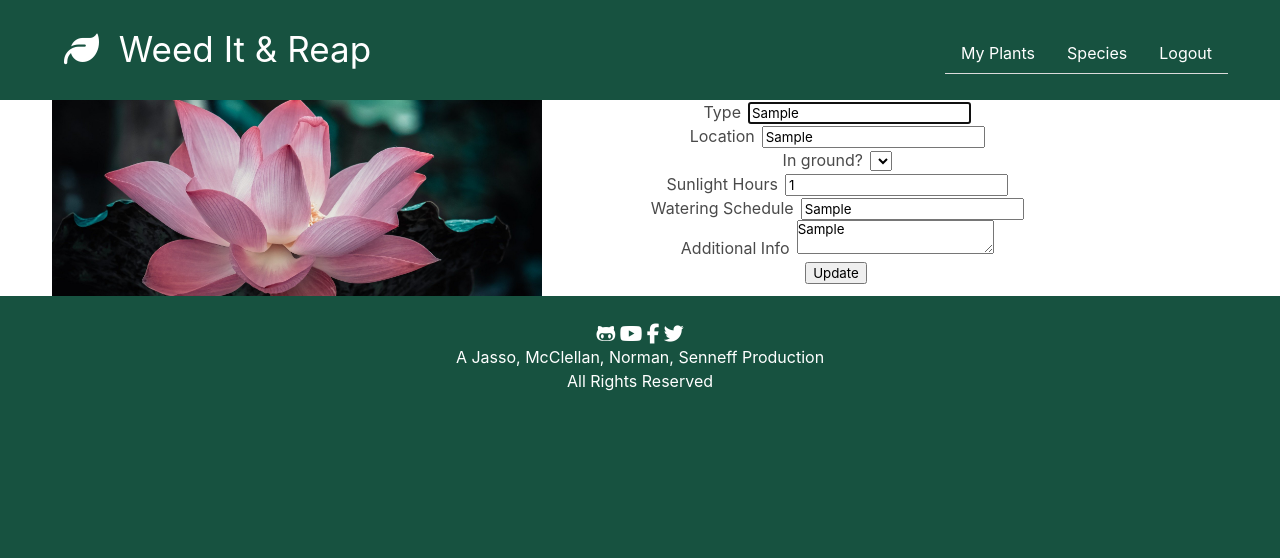
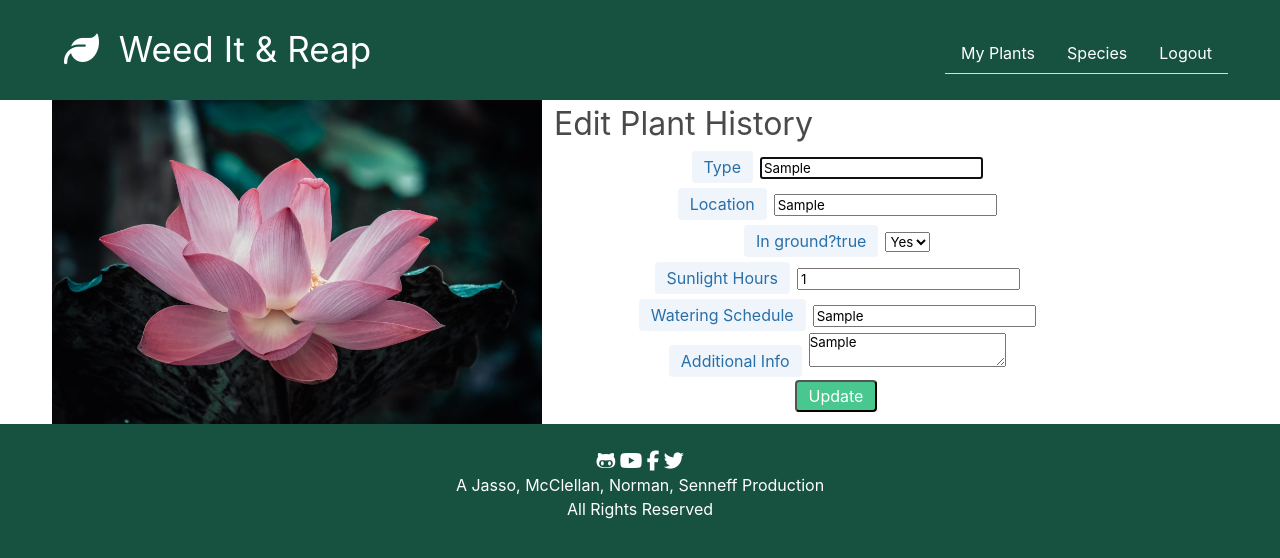
Before and after one commit to CucciPro/proj2-group6-1, a Node server app: page /edit-plant-history/1 in a window 1280 px wide. Shown: the top 558 px of the page. Run offline with Node 20, Linux system fonts and the light colour scheme; a user stored in the database is signed in; tables that the repository leaves empty hold one stand-in row (values such as "Sample post"); lists and menus that the app fills with data are empty; some libraries are stand-ins or nearby versions.

Commit message:
fixing what the other's wouldn't or couldn't.  got history routes working. got history to display on plant-edit.  fixed css.  didn't have time to fix all bugs the rest of the group was having/introduced.  broad-strokes are better than they were

```diff
--- a/controllers/history-routes.js
+++ b/controllers/history-routes.js
@@ -1,8 +1,9 @@
 const router = require("express").Router();
-const { User, My_Plants, Plant_Species, Plant_History, Species_Type } = require("../models");
+const { Plant_Species, Plant_History} = require("../models");
 const withAuth = require("../utils/auth");
 
-router.get("/new-plant-history", withAuth, (req, res) => {
+router.get("/new-plant-history/:id", withAuth, (req, res) => {
+    const this_plant_id = req.params.id;
     Plant_Species.findAll({
         attributes: ['species_id', 'common_name', 'botanical_name'],
         order: [
@@ -13,6 +14,7 @@ router.get("/new-plant-history", withAuth, (req, res) => {
      const speciesItems = dbSpeciesData.map((speciesItem) => speciesItem.get({ plain: true }));
       res.render("new-plant-history", {
         layout: "main",
+        this_plant_id,
         speciesItems
       });
     })
@@ -24,6 +26,7 @@ router.get("/new-plant-history", withAuth, (req, res) => {
 
 router.post("/new-plant-history", withAuth, (req, res) => {
     const body = req.body;
+    console.log(body);
     Plant_History.create({ ...body, user_id: req.session.userId })
     .then(newPlantHistory => {
         return res.json(newPlantHistory);
@@ -33,7 +36,7 @@ router.post("/new-plant-history", withAuth, (req, res) => {
     });
 });
 
-// edit-plant GET : populate form with plant data
+// edit-plant-history GET : populate form with plant data
 router.get("/edit-plant-history/:id", withAuth, (req, res) => {
     Plant_History.findByPk(req.params.id)
     .then(async dbPlantData => {
@@ -41,7 +44,6 @@ router.get("/edit-plant-history/:id", withAuth, (req, res) => {
             //this is for all the data related to the plant itself
             const plantData = dbPlantData.get({ plain: true });
             console.log(plantData);
-                console.log('you are about to render edit-plant-history maybe?....');
                 res.render("edit-plant-history", {
                     layout: "main",
                     plantData,
@@ -56,21 +58,22 @@ router.get("/edit-plant-history/:id", withAuth, (req, res) => {
         res.redirect("../login");
     });
 });
-
-// edit plant - PUT - update
+// edit plant history - PUT (update)
 router.put("/edit-plant-history/", withAuth, (req, res) => {
-    //console.log('='.repeat(50) + '\n home-routes.js : /edit-plant POST : line 95 \n' + '='.repeat(50));
-    //console.log(req.body);
-    //this_plant_id = req.body.plant_id;
     Plant_History.update(req.body, {
         where: {
             history_id: req.body.history_id
         }
     })
     .then(affectedRows => {
+        console.log('='.repeat(50) + '\n history-routes.js : /edit-plant-history PUT : line 72 \n' + '='.repeat(50));
+        console.log(req.body.history_id);
         if (affectedRows > 0) {
+            //res.redirect("http://localhost:3001/edit-plant/" + req.body.plant_id);
+            console.log('200 edit plant history');
             res.status(200).end();
         } else {
+            console.log('400 edit plant history');
             res.status(404).end();
         }
     })
--- a/controllers/index.js
+++ b/controllers/index.js
@@ -14,6 +14,4 @@ router.use('/', plantRoutes);
 router.use('/', speciesRoutes);
 router.use('/', historyRoutes);
 
-
-
 module.exports = router;
--- a/controllers/plant-routes.js
+++ b/controllers/plant-routes.js
@@ -56,6 +56,7 @@ router.get("/edit-plant/:id", withAuth, (req, res) => {
 
             //this is for all the data related to the plant itself
             const plantData = dbPlantData.get({ plain: true });
+            console.log(plantData);
 
             //this is calling a function that gets all the species in the db
             //this is called in order to populate the species dropdown on the edit form
--- a/public/javascript/edit-plant-history.js
+++ b/public/javascript/edit-plant-history.js
@@ -1,5 +1,6 @@
 const newFormHandler = async function(event) {
     event.preventDefault();
+
     const history_id = document.querySelector('input[name="plant_history_id"]').value;
     const plant_id = document.querySelector('input[name="plant_id"]').value;
     const rec_type = document.querySelector('input[name="rec_type"]').value;
@@ -8,7 +9,9 @@ const newFormHandler = async function(event) {
     const direct_sunlight_hours = document.querySelector('input[name="direct_sunlight_hours"]').value;
     const watering_schedule = document.querySelector('input[name="watering_schedule"]').value;
     const additional_info = document.querySelector('textarea[name="additional_info"]').value;
+
     const token = localStorage.getItem("token");
+
     await fetch('/edit-plant-history', {
         method: "PUT",
         body: JSON.stringify({
@@ -26,8 +29,8 @@ const newFormHandler = async function(event) {
             authorization: `Bearer ${token}`
         }
     });
-    //once the history record is updated redirect user to edit plant page so they can see their history record
-    alert("The plant has been successfully updated!");
-    data => document.location.replace('http://localhost:3001/edit-plant/' + data.plant_id)
+    //once the history record is updated redirect user to edit plant page so they can see all the history records
+    alert("The history record has been successfully updated!");
+    document.location.replace('http://localhost:3001/edit-plant/' + plant_id);
 };
 document.querySelector("#edit-plant-history").addEventListener("submit", newFormHandler);
--- a/public/stylesheets/style.css
+++ b/public/stylesheets/style.css
@@ -145,6 +145,11 @@ div.card {
   padding-left: 10px;
 }
 
+.noPlantsMsg {
+  margin: 100px 0 100px 0;
+  text-align: center;
+}
+
 /* FORMS */
 
 .form_title{
--- a/views/edit-plant-history.handlebars
+++ b/views/edit-plant-history.handlebars
@@ -1,39 +1,43 @@
+<h1 class="form_title">Edit Plant History</h1>
 <form id="edit-plant-history">
     <input type="hidden" name="plant_history_id" value="{{plantData.history_id}}" />
     <input type="hidden" name="plant_id" value="{{plantData.plant_id}}" />
     <div>
-        <label class="form-label" for="rec_type">Type</label>
+        <label class="form-label tag is-info is-light is-medium" for="rec_type">Type</label>
         <input type="text" name="rec_type" autofocus maxlength="100" value="{{plantData.rec_type}}" required />
     </div>
     <div>
-        <label class="form-label" for="loc">Location</label>
+        <label class="form-label tag is-info is-light is-medium" for="loc">Location</label>
         <input type="text" name="loc" value="{{plantData.loc}}"required/>
     </div>
     <div>
-        <label class="form-label" for="in_ground">In ground?</label>
+        <label class="form-label tag is-info is-light is-medium" for="in_ground">In ground?{{plantData.in_ground}}</label>
         <select name="in_ground">
-            {{#if in_ground}}
-            <span>Yes</span>
+                <option value="1">Yes</option>
+                <option value="0">No</option>
+            {{!-- {{#if in_ground}}
+                <option value="1" selected>Yes</option>
+                <option value="0">No</option>
             {{else}}
-            <span>No</span>
-            {{/if}}
-
+                <option value="1">Yes</option>
+                <option value="0" selected>No</option>
+            {{/if}} --}}
         </select>
     </div>
     <div>
-        <label class="form-label" for="direct_sunlight_hours">Sunlight Hours</label>
+        <label class="form-label tag is-info is-light is-medium" for="direct_sunlight_hours">Sunlight Hours</label>
         <input type="number" name="direct_sunlight_hours" maxlength="100" value="{{plantData.direct_sunlight_hours}}" required />
     </div>
     <div>
-        <label class="form-label" for="watering_schedule">Watering Schedule</label>
+        <label class="form-label tag is-info is-light is-medium" for="watering_schedule">Watering Schedule</label>
         <input type="text" name="watering_schedule" value="{{plantData.watering_schedule}}" required />
     </div>
     <div>
-        <label class="form-label" for="additional_info">Additional Info</label>
+        <label class="form-label tag is-info is-light is-medium" for="additional_info">Additional Info</label>
         <textarea name="additional_info" maxlength="500" required>{{plantData.additional_info}}</textarea>
     </div>
     <div>
-        <button type="submit">Update</button>
+        <button class="tag is-success is-medium" type="submit">Update</button>
     </div>
 
 </form>
--- a/views/my-plants.handlebars
+++ b/views/my-plants.handlebars
@@ -4,6 +4,7 @@
 </div>
 
 <div class="dashboard has-text-justified">
+  {{#if posts}}
     {{#each posts}}
       <div class="dashboard-item">
         <a class="dashboard-img" href="https://placeholder.com"><img src="https://via.placeholder.com/110x70?text=%2B"></a>
@@ -16,4 +17,9 @@
         </a>
       </div>
     {{/each}}
+  {{else}}
+    <div class="noPlantsMsg">
+      Click the + New Plant link above to get started on your plant journey!
     </div>
+  {{/if}}
+</div>
--- a/views/partials/histories/history-block.handlebars
+++ b/views/partials/histories/history-block.handlebars
@@ -1,20 +1,7 @@
-{{!-- will include row "blocks" of data to display" --}}
-
-<li>
-     <div>
-        <h1>History</h1>
-        <a href="../edit-plant-history/{{plant_id}}">+</a>
-
-    </div>
-    <a href="/edit-plant-history/{{history_id}}">date stamp: {{format_date_display dtstamp}}</a>
-    <p>in-ground? {{#if in_ground}}
-            <span>Yes</span>
-            {{else}}
-            <span>No</span>
-            {{/if}}</p>
-    <p>recType: {{rec_type}}</p>
-    <p>additional info: {{additional_info}}</p>
-
-</li>
-
-{{!-- this attempt is modeled off of an exercise from module 14 --}}
+<div class="history_record_item">
+    <div class="history_record_link"><a href="/edit-plant-history/{{history_id}}">{{format_date_display dtstamp}}</a></div>
+    <div class="history_record_spacer">-</div>
+    <div class="history_record_rec_type"><p>{{rec_type}}</p></div>
+    <div class="history_record_spacer">-</div>
+    <div class="history_record_additinal_info"><p>{{additional_info}}</p></div>
+</div>
```
Also changed, not shown: public/javascript/edit-species.js (+10 -9 lines), public/javascript/new-plant-history.js (+8 -2 lines), views/edit-plant.handlebars (+23 -3 lines), views/new-plant-history.handlebars (+9 -9 lines). Lines whose indentation alone changed are shown as unchanged.
